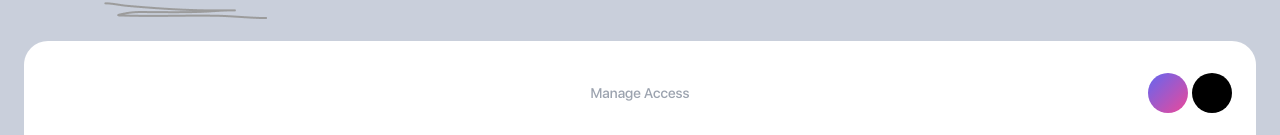
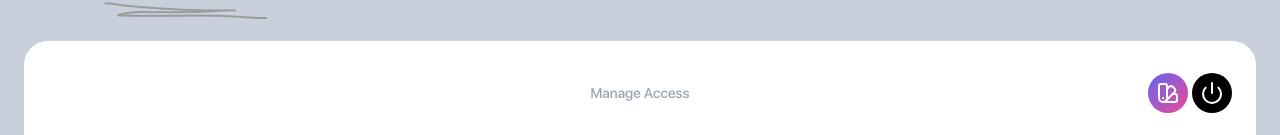
Before and after one commit to Jovit-Mathew236/Billboard2.0, a Next.js app: page /admin in a window 1280 px wide. Shown: the part 194-329 px from the top of the page. Built offline with nearby package versions, Linux system fonts and the light colour scheme; no server answers; the database is empty; sample sign-in values are in the browser's storage.

Commit message:
[refactor] added icons and updated url on manifest

```diff
--- a/app/manifest.ts
+++ b/app/manifest.ts
@@ -29,7 +29,7 @@ export default function manifest(): MetadataRoute.Manifest {
     shortcuts: [
       {
         name: "Add user",
-        url: "/create",
+        url: "admin/create",
         description: "Create new user",
         icons: [
           {
--- a/components/madeups/admin/adminDash.tsx
+++ b/components/madeups/admin/adminDash.tsx
@@ -14,6 +14,7 @@ import {
 } from "firebase/firestore";
 import { db } from "@/lib/firebase/config";
 import { dp } from "@/lib/constants";
+import { Power, SwatchBook } from "lucide-react";
 
 // Define a type for user data
 interface User {
@@ -137,8 +138,12 @@ function AdminDash() {
                 Manage Access
               </Button>
               <div className="flex flex-row gap-1 w-[30%] place-content-end">
-                <p className="w-10 h-10 bg-gradient-to-br from-indigo-500 to-pink-500 rounded-full"></p>
-                <p className="w-10 h-10 bg-black rounded-full"></p>
+                <p className="w-10 h-10 bg-gradient-to-br from-indigo-500 to-pink-500 rounded-full flex justify-center items-center">
+                  <SwatchBook color="white" />
+                </p>
+                <p className="w-10 h-10 bg-black rounded-full flex justify-center items-center">
+                  <Power color="white" />
+                </p>
               </div>
             </div>
 
```
